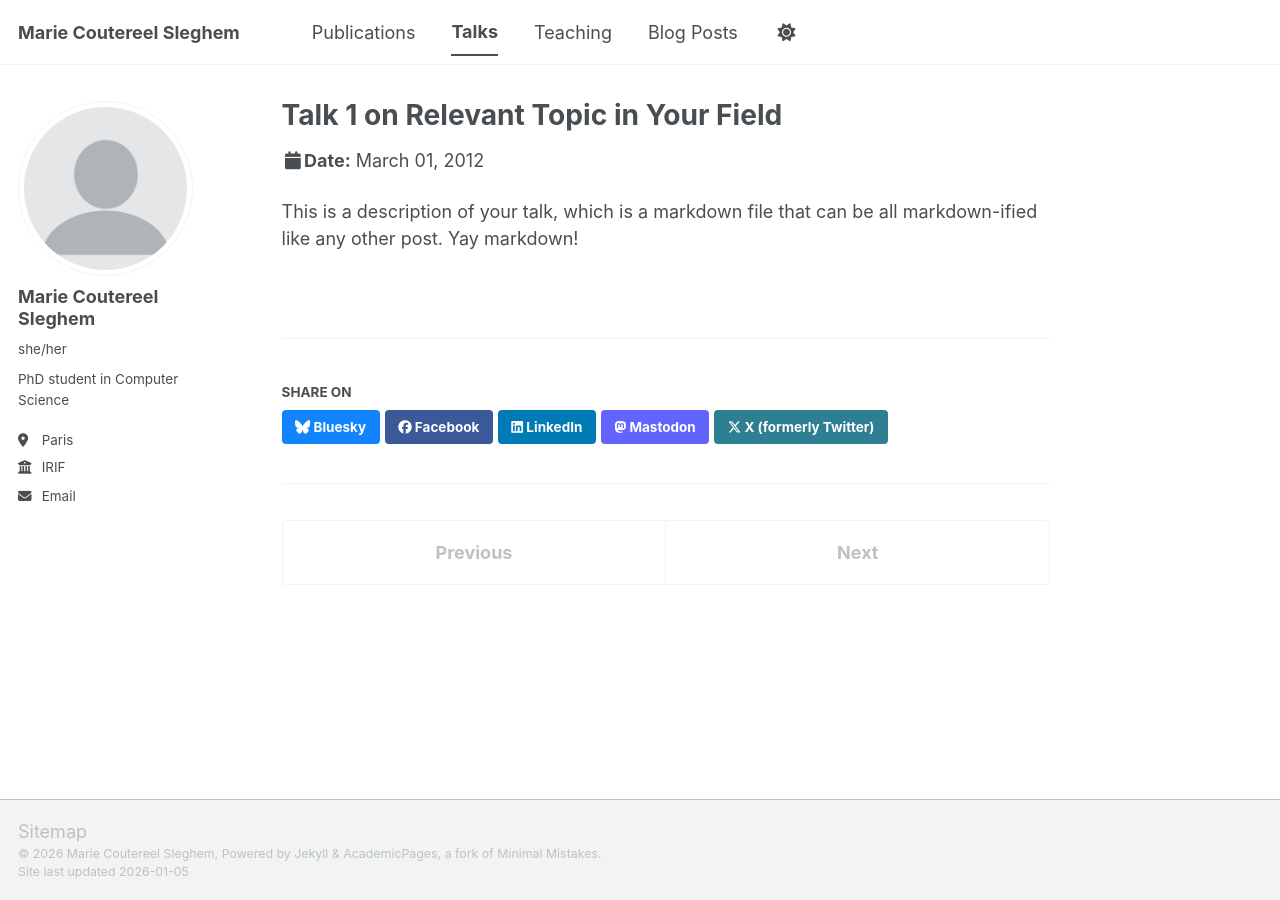
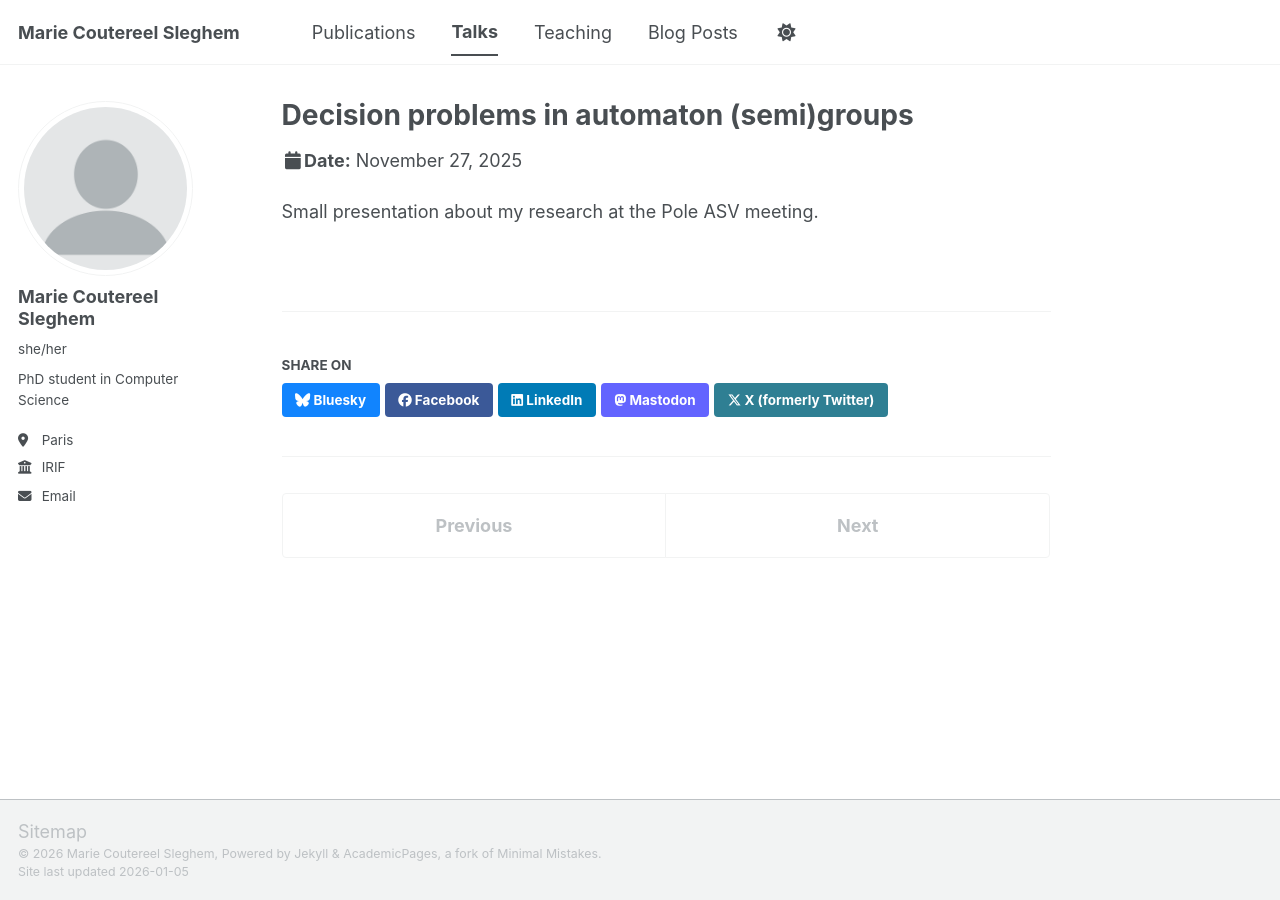
Before and after one commit to MC21-art/MC21-art.github.io, a Jekyll site: the page built from _talks/2012-03-01-talk-1.md, in a window 1280 px wide. Built offline with Jekyll 4.4.1, drawn with Linux system fonts in a browser that asks for light colours; a script bundle is joined from its source files by our own code; library files that are not in the unit come from our copies.

Commit message:
Update 2012-03-01-talk-1.md

```diff
--- a/_talks/2012-03-01-talk-1.md
+++ b/_talks/2012-03-01-talk-1.md
@@ -1,11 +1,11 @@
 ---
-title: "Talk 1 on Relevant Topic in Your Field"
+title: "Decision problems in automaton (semi)groups"
 collection: talks
-type: "Talk"
+type: "Team seminar"
 permalink: /talks/2012-03-01-talk-1
-venue: "UC San Francisco, Department of Testing"
-date: 2012-03-01
-location: "San Francisco, CA, USA"
+venue: "IRIF"
+date: 2025-11-27
+location: "Paris,FRANCE"
 ---
 
-This is a description of your talk, which is a markdown file that can be all markdown-ified like any other post. Yay markdown!
+Small presentation about my research at the Pole ASV meeting.
```
